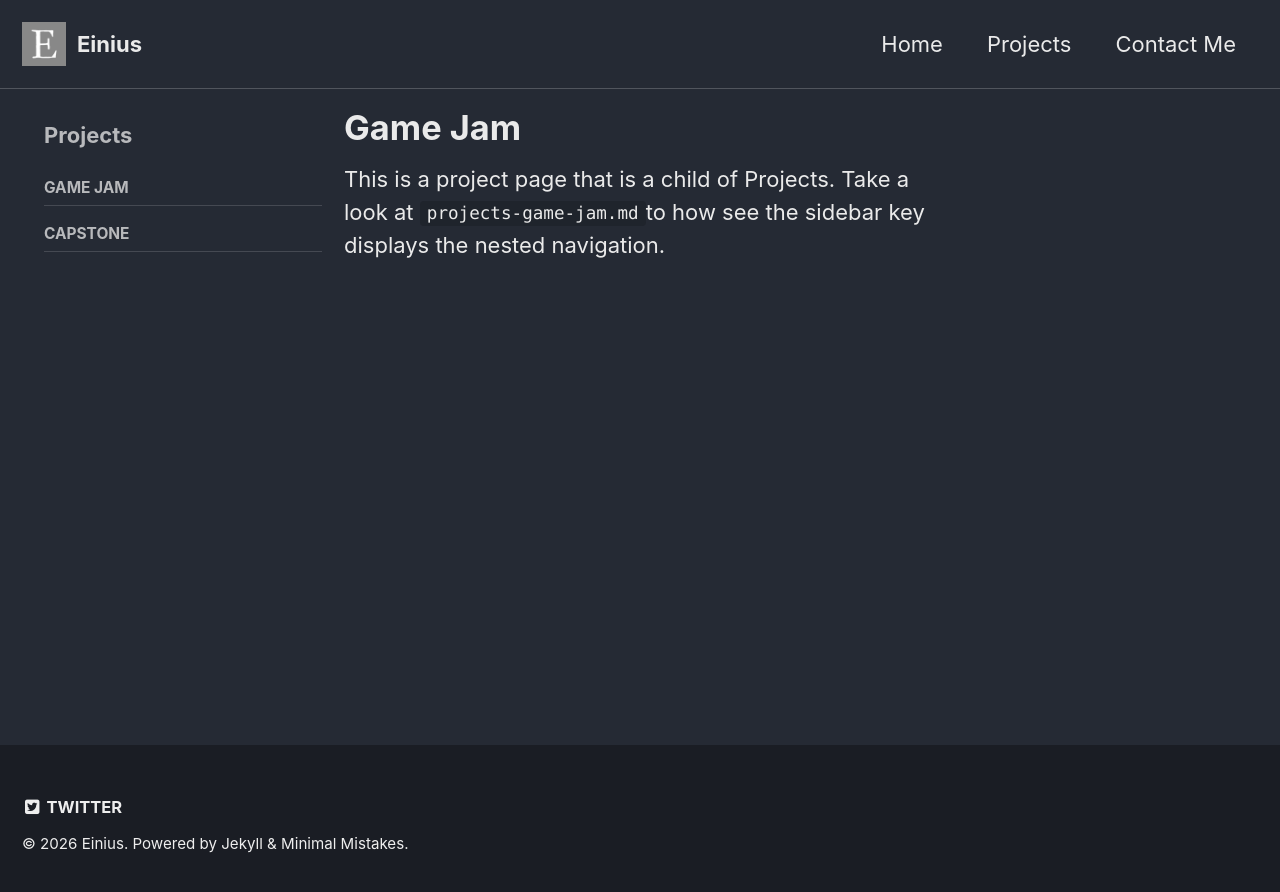
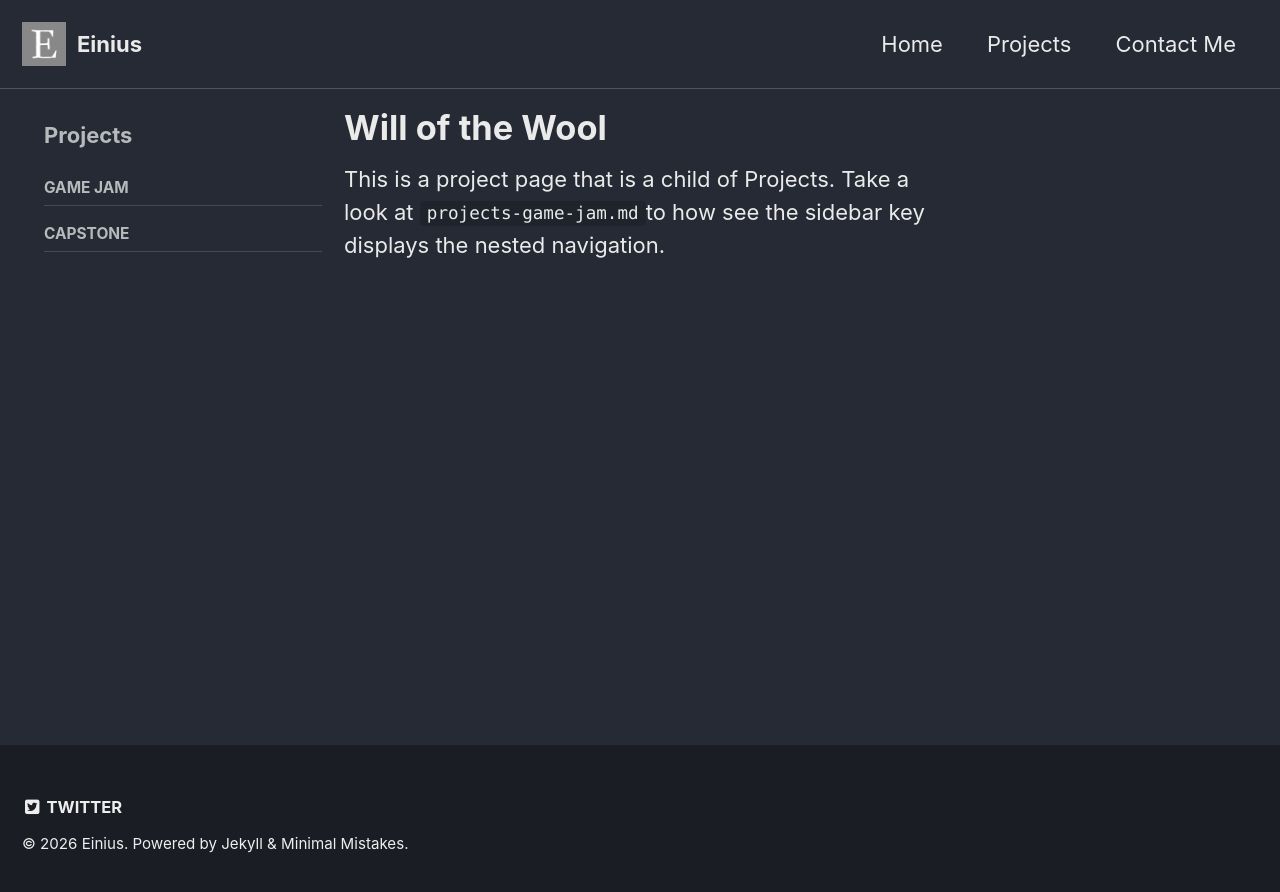
Before and after one commit to Einiuss/Einiuss.github.io, a Jekyll site: the page built from _pages/projects-game-jam.md, in a window 1280 px wide. Shown: the top 892 px of the page. Built offline with Jekyll 4.4.1, drawn with Linux system fonts in a browser that asks for light colours.

Commit message:
Rename Game Jam to Will of the Wool

```diff
--- a/_pages/projects-game-jam.md
+++ b/_pages/projects-game-jam.md
@@ -1,7 +1,7 @@
 ---
-title: "Game Jam"
+title: "Will of the Wool"
 layout: single
-permalink: /projects/game-jam/
+permalink: /projects/will-of-the-wool/
 sidebar:
   title: "Projects"
   nav:
```
